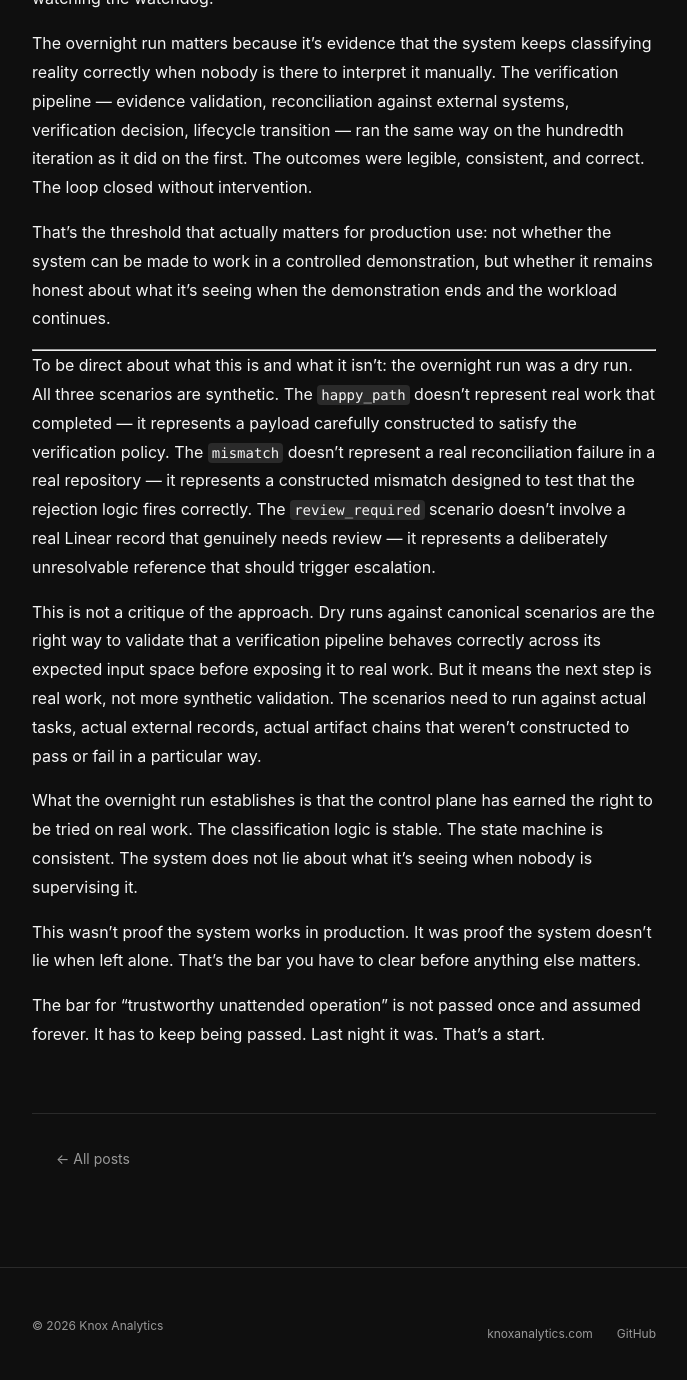
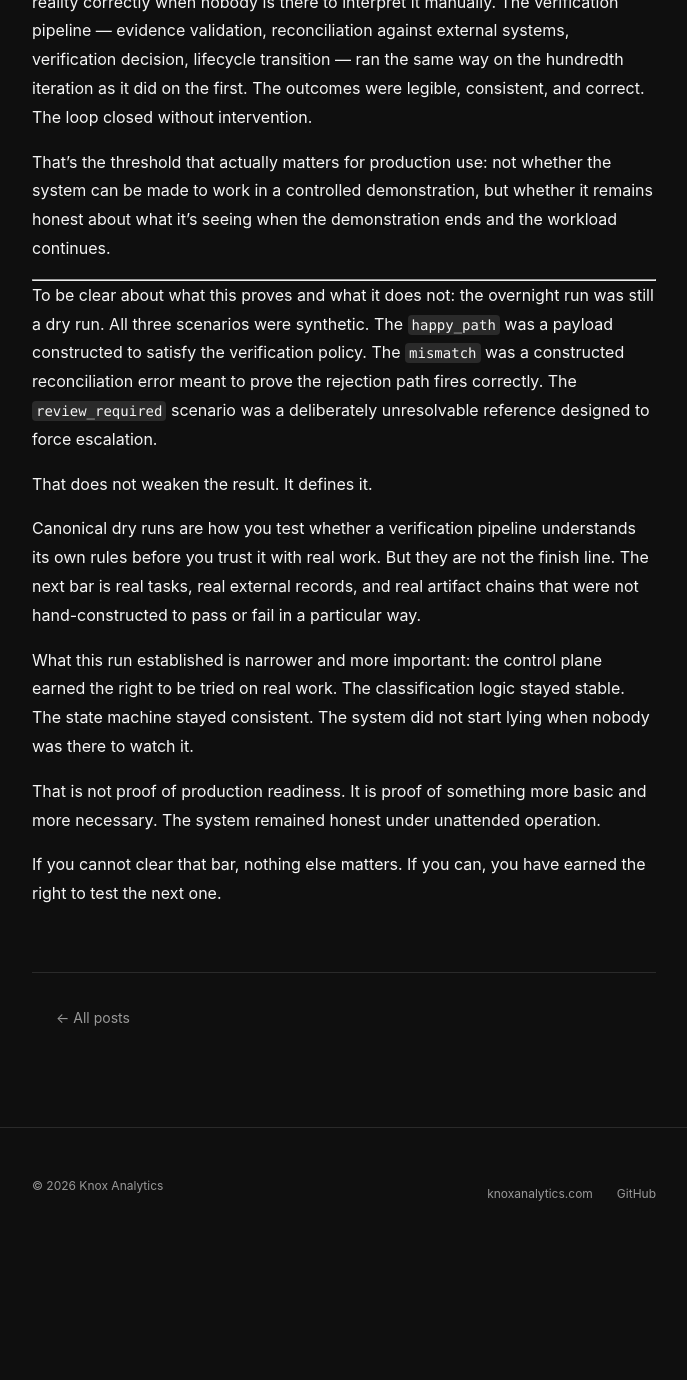
Before and after one commit to sfayka/lab, a Jekyll site: the page built from _posts/2026-04-01-overnight-unsupervised-still-telling-the-truth.md, in a window 1280 px wide and 1400 px high, scrolled down 5531 px. Shown: the top 1380 px of the window, without its empty margins (296-983 px from the left). Built offline with Jekyll 4.4.1, drawn with Linux system fonts in a browser that asks for light colours; after the commit the page ends 6790 px from its top, so only the background shows below that; some of the changed text lies outside the part shown.

Commit message:
docs: refine lab writing guidance and recent posts

```diff
--- a/_posts/2026-04-01-overnight-unsupervised-still-telling-the-truth.md
+++ b/_posts/2026-04-01-overnight-unsupervised-still-telling-the-truth.md
@@ -7,11 +7,13 @@ layout: post
 published: true
 ---
 
-A lot of systems can be made to work once. You set up the environment, run the demo, watch the right outputs appear, and close your laptop feeling satisfied. That's not a meaningless threshold — something working at all is better than nothing working — but it's also not a particularly high bar, and anyone who has taken a demo-grade system into production has learned why.
+A system that only works while you are watching it does not work. It performs.
 
-The harder question, the one that actually determines whether a system is useful or just interesting, is what it does when you're not there. What happens after an hour of unattended operation? After six? After the entire overnight window, with nobody correcting, refreshing, or manually interpreting what came back? That's when the gap between systems that look reliable and systems that are reliable tends to become visible. A watched pot produces better outcomes than an unwatched one, not because the water heats differently, but because someone is there to notice when something goes wrong and course-correct.
+That is the line most AI infrastructure still has not crossed. Plenty of systems can survive a demo. You set up the environment, run the scenario, watch the right outputs appear, and close your laptop feeling like the architecture is finally starting to click. That threshold matters. But it is still a low bar, and anyone who has tried to take a demo-grade system into production has learned why.
 
-The question I wanted to answer with Harness wasn't whether the control plane could handle a scenario correctly once. It was whether it could keep handling scenarios correctly across an extended unattended run, without accumulating errors, drifting into ambiguous state, or quietly misclassifying what was happening while nobody checked.
+The real question is what happens when nobody is there to interpret the output for it. What does the system do after an hour unattended? After six? What does it do overnight, when nobody is refreshing the page, re-running the task, or quietly correcting a bad state transition by hand? That is where the difference between something that looks reliable and something that is reliable becomes visible.
+
+That was the point of the overnight Harness run. I was not trying to prove the control plane could get a scenario right once. I was trying to prove it could keep classifying scenarios correctly when nobody was around to rescue it, reinterpret it, or clean up after it.
 
 ---
 
@@ -87,12 +89,14 @@ That's the threshold that actually matters for production use: not whether the s
 
 ---
 
-To be direct about what this is and what it isn't: the overnight run was a dry run. All three scenarios are synthetic. The `happy_path` doesn't represent real work that completed — it represents a payload carefully constructed to satisfy the verification policy. The `mismatch` doesn't represent a real reconciliation failure in a real repository — it represents a constructed mismatch designed to test that the rejection logic fires correctly. The `review_required` scenario doesn't involve a real Linear record that genuinely needs review — it represents a deliberately unresolvable reference that should trigger escalation.
+To be clear about what this proves and what it does not: the overnight run was still a dry run. All three scenarios were synthetic. The `happy_path` was a payload constructed to satisfy the verification policy. The `mismatch` was a constructed reconciliation error meant to prove the rejection path fires correctly. The `review_required` scenario was a deliberately unresolvable reference designed to force escalation.
 
-This is not a critique of the approach. Dry runs against canonical scenarios are the right way to validate that a verification pipeline behaves correctly across its expected input space before exposing it to real work. But it means the next step is real work, not more synthetic validation. The scenarios need to run against actual tasks, actual external records, actual artifact chains that weren't constructed to pass or fail in a particular way.
+That does not weaken the result. It defines it.
 
-What the overnight run establishes is that the control plane has earned the right to be tried on real work. The classification logic is stable. The state machine is consistent. The system does not lie about what it's seeing when nobody is supervising it.
+Canonical dry runs are how you test whether a verification pipeline understands its own rules before you trust it with real work. But they are not the finish line. The next bar is real tasks, real external records, and real artifact chains that were not hand-constructed to pass or fail in a particular way.
 
-This wasn't proof the system works in production. It was proof the system doesn't lie when left alone. That's the bar you have to clear before anything else matters.
+What this run established is narrower and more important: the control plane earned the right to be tried on real work. The classification logic stayed stable. The state machine stayed consistent. The system did not start lying when nobody was there to watch it.
 
-The bar for "trustworthy unattended operation" is not passed once and assumed forever. It has to keep being passed. Last night it was. That's a start.
+That is not proof of production readiness. It is proof of something more basic and more necessary. The system remained honest under unattended operation.
+
+If you cannot clear that bar, nothing else matters. If you can, you have earned the right to test the next one.
```
Also changed, not shown: AGENTS.md (+32 -19 lines), _posts/2026-03-24-AI_Agents_Arent_Failing_Because_They_Are_Dumb.md (+13 -10 lines), _posts/2026-03-25-capability-was-never-the-problem.md (+6 -0 lines), _posts/2026-03-30-done-according-to-what.md (+10 -0 lines).
